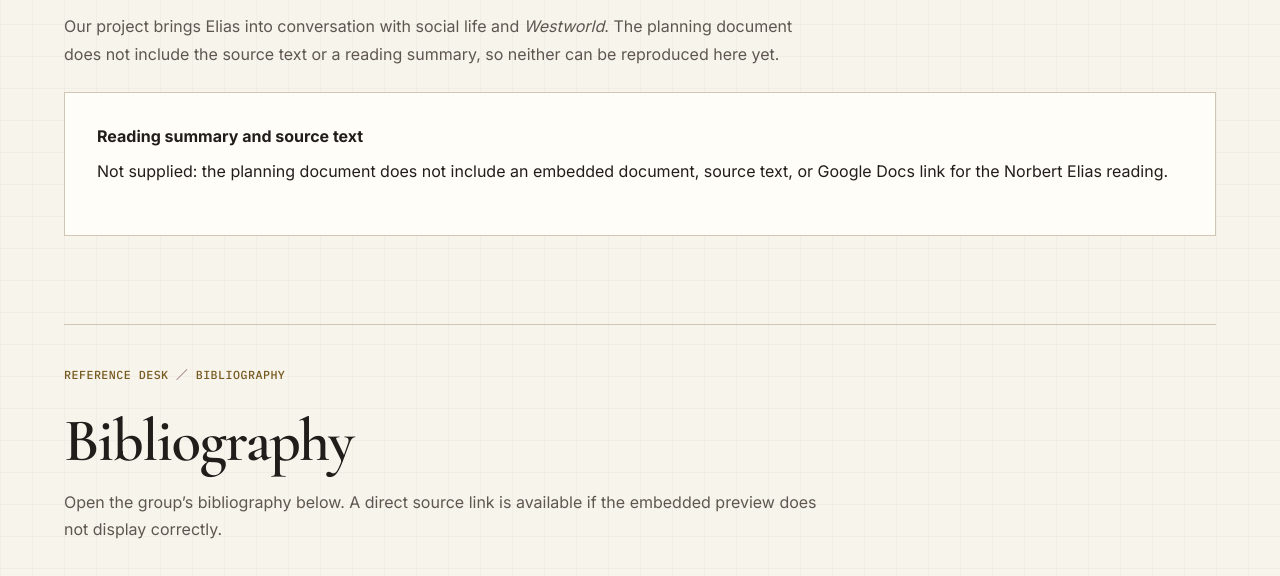
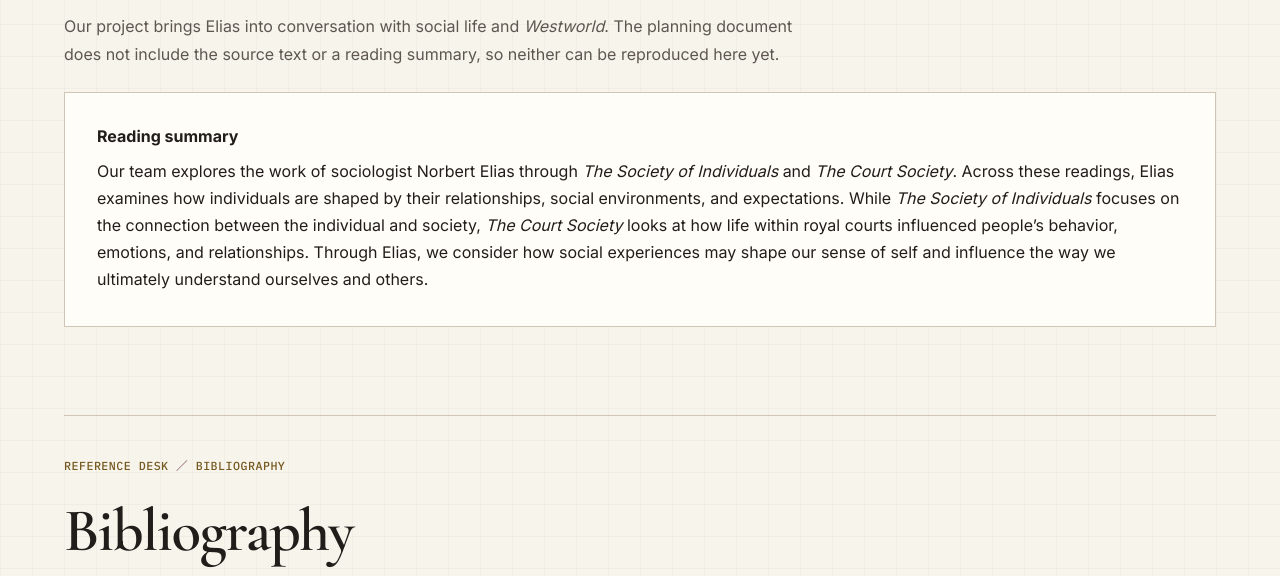
Before and after one commit to um-lrc-hnr241/2026-fall-rebus, a plain HTML site: page index.html in a window 1280 px wide. Shown: the part 1320-1896 px from the top of the page. Drawn offline with nearby package versions, Linux system fonts and the light colour scheme.

Commit message:
Agent: update index.html

```diff
--- a/index.html
+++ b/index.html
@@ -10,7 +10,7 @@
   <link href="https://fonts.googleapis.com/css2?family=Cormorant+Garamond:wght@500;600;700&family=IBM+Plex+Mono:wght@400;500&family=Inter:wght@400;500;600;700&display=swap" rel="stylesheet">
   <link rel="stylesheet" href="styles.css">
 </head>
-<body>
+<body class="home-page">
   <a class="skip-link" href="#main">Skip to main content</a>
 
   <header class="site-header">
@@ -61,8 +61,8 @@
       </div>
       <p class="section-intro">Our project brings Elias into conversation with social life and <em>Westworld</em>. The planning document does not include the source text or a reading summary, so neither can be reproduced here yet.</p>
       <div class="writing-display">
-        <h3>Reading summary and source text</h3>
-        <p>Not supplied: the planning document does not include an embedded document, source text, or Google Docs link for the Norbert Elias reading.</p>
+        <h3>Reading summary</h3>
+        <p>Our team explores the work of sociologist Norbert Elias through <em>The Society of Individuals</em> and <em>The Court Society</em>. Across these readings, Elias examines how individuals are shaped by their relationships, social environments, and expectations. While <em>The Society of Individuals</em> focuses on the connection between the individual and society, <em>The Court Society</em> looks at how life within royal courts influenced people’s behavior, emotions, and relationships. Through Elias, we consider how social experiences may shape our sense of self and influence the way we ultimately understand ourselves and others.</p>
       </div>
     </section>
 
```
